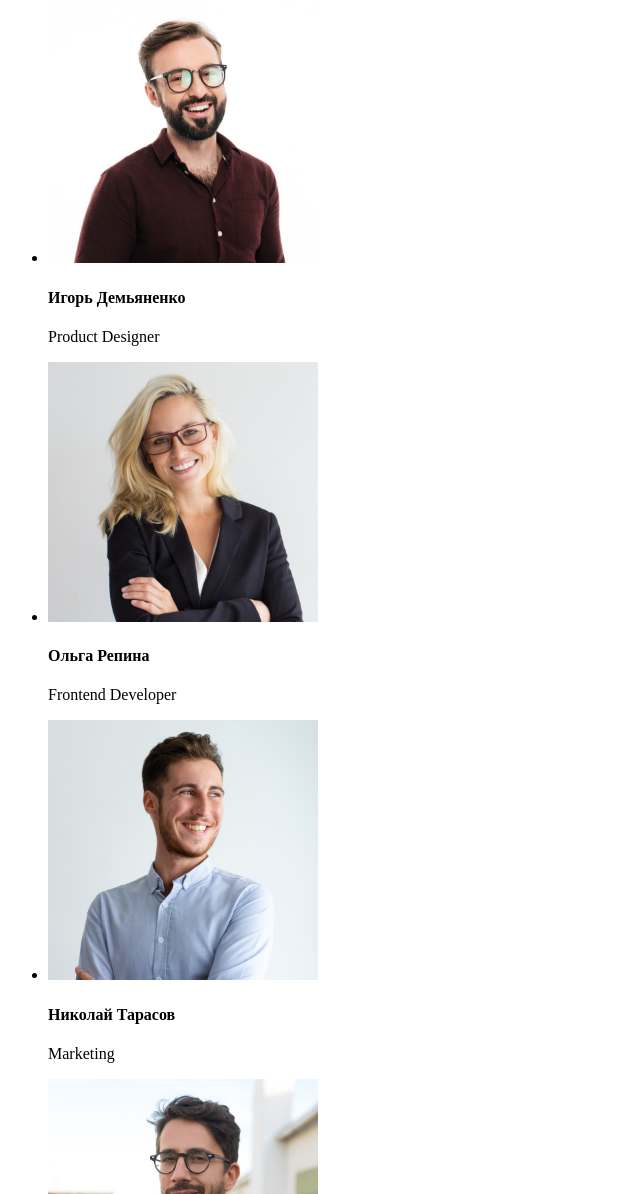
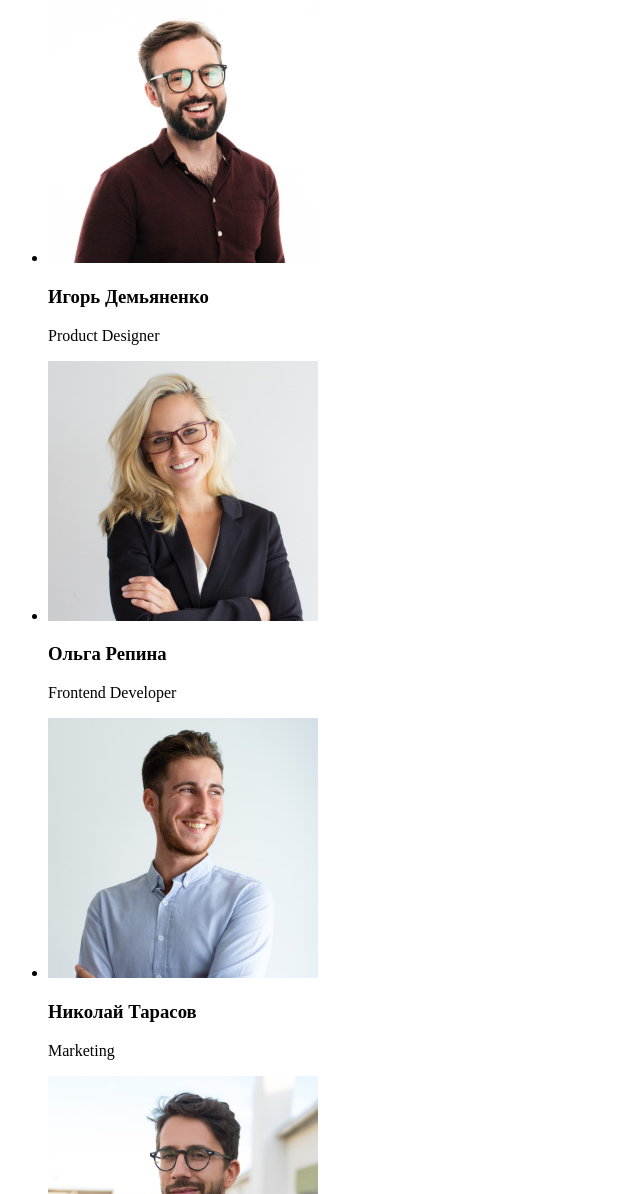
Before and after one commit to valeryLi/goit-markup-hw-01, a plain HTML site: page index.html in a window 1280 px wide. Shown: the part 1606-2800 px from the top of the page, without its empty margins (0-640 px from the left). Drawn offline with Linux system fonts and the light colour scheme.

Commit message:
Исправляет ошибки

```diff
--- a/index.html
+++ b/index.html
@@ -36,12 +36,10 @@
     </header>
     <main>
         <!-- HERO -->
-       <div>
            <section>
                <h1>Эффективные решения для вашего бизнеса</h1>
                <button type="button">Заказать услугу</button>
            </section>
-       </div>
        <section>
            <!-- FEATURES -->
             <h2>Особенности</h2>
@@ -85,23 +83,23 @@
            <ul>
                <li>
                    <img src="./images/our-team/igor-demyanenko-img-1.jpg"       alt="мужчина улыбается" width="270" height="260">
-                   <h4>Игорь Демьяненко</h4>
+                   <h3>Игорь Демьяненко</h3>
                    <p lang="en">Product Designer</p>
                </li>
                <li>
                    <img src="./images/our-team/olga-repina-img-2.jpg" alt="женщина улыбается" width="270" height="260">
-                   <h4>Ольга Репина</h4>
+                   <h3>Ольга Репина</h3>
                    <p lang="en">Frontend Developer</p>
                </li>
 
             <li>
                 <img src="./images/our-team/nikolaj-tarasov-img-3.jpg" alt="мужчина улыбается" width="270" height="260">
-                <h4>Николай Тарасов</h4>
+                <h3>Николай Тарасов</h3>
                 <p lang="en">Marketing</p>
             </li>
             <li>
                 <img src="./images/our-team/mihail-ermakov-img-4.jpg" alt="мужчина улыбается" width="270" height="260">
-                <h4>Михаил Ермаков</h4>
+                <h3>Михаил Ермаков</h3>
                 <p lang="en">UI Designer</p>
             </li>
            </ul>
```
